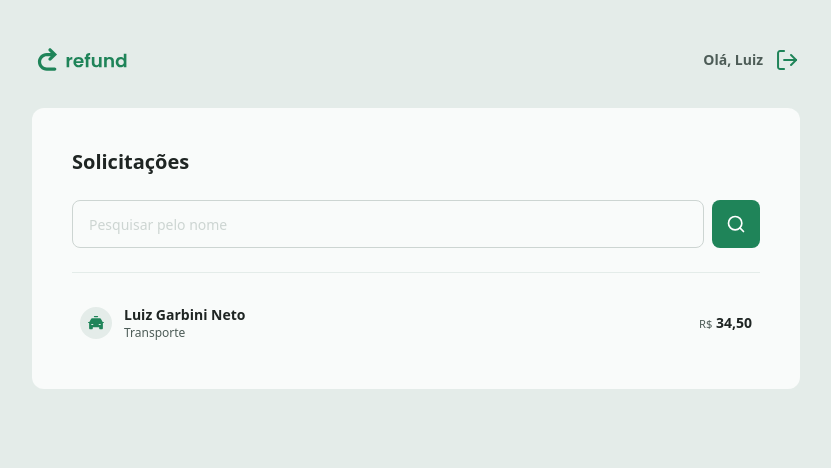
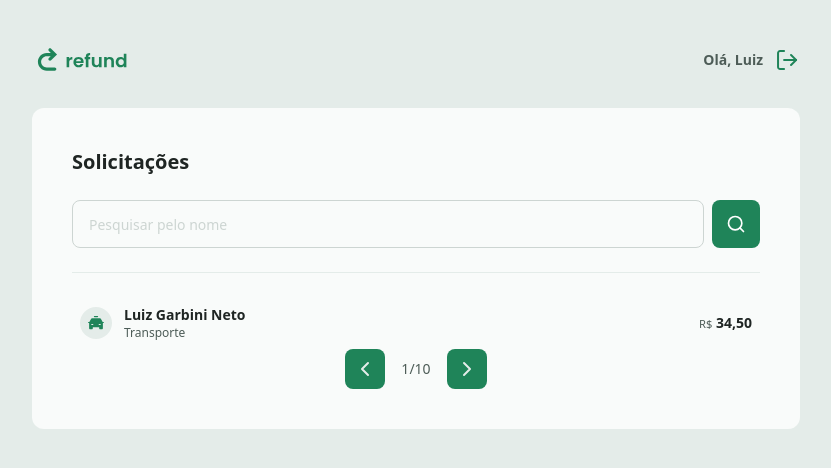
Before and after one commit to LuizGarbini/refund-rocketseat, a React (Vite) app: page / in a window 1280 px wide. Shown: the top 468 px of the page, without its empty margins (224-1055 px from the left). Built offline with nearby package versions, Linux system fonts and the light colour scheme.

Commit message:
Componente de Pagination

```diff
--- /dev/null
+++ b/src/components/Pagionation.tsx
@@ -0,0 +1,27 @@
+import leftSvg from "../assets/left.svg";
+import rightSvg from "../assets/right.svg";
+
+import { Button } from "./Button";
+
+type Props = {
+	current: number;
+	total: number;
+};
+
+export function Pagination({ current, total }: Props) {
+	return (
+		<div className="flex flex-1 justify-center items-center gap-4">
+			<Button variant="iconSmall">
+				<img src={leftSvg} alt="Ícone de voltar" />
+			</Button>
+
+			<span className="text-sm text-gray-200">
+				{current}/{total}
+			</span>
+
+			<Button variant="iconSmall">
+				<img src={rightSvg} alt="Ícone de avançar" />
+			</Button>
+		</div>
+	);
+}
--- a/src/pages/Dashboard.tsx
+++ b/src/pages/Dashboard.tsx
@@ -6,6 +6,7 @@
 
 import { Button } from "../components/Button";
 import { Input } from "../components/Input";
+import { Pagination } from "../components/Pagionation";
 import { RefundItem } from "../components/RefundItem";
 
 const REFUND_EXAMPLE = {
@@ -46,6 +47,8 @@
 			<div className="mt-6 flex flex-col gap-4 max-h-[342px] overflow-y-scroll">
 				<RefundItem data={REFUND_EXAMPLE} />
 			</div>
+
+			<Pagination current={1} total={10} />
 		</div>
 	);
 }
```
